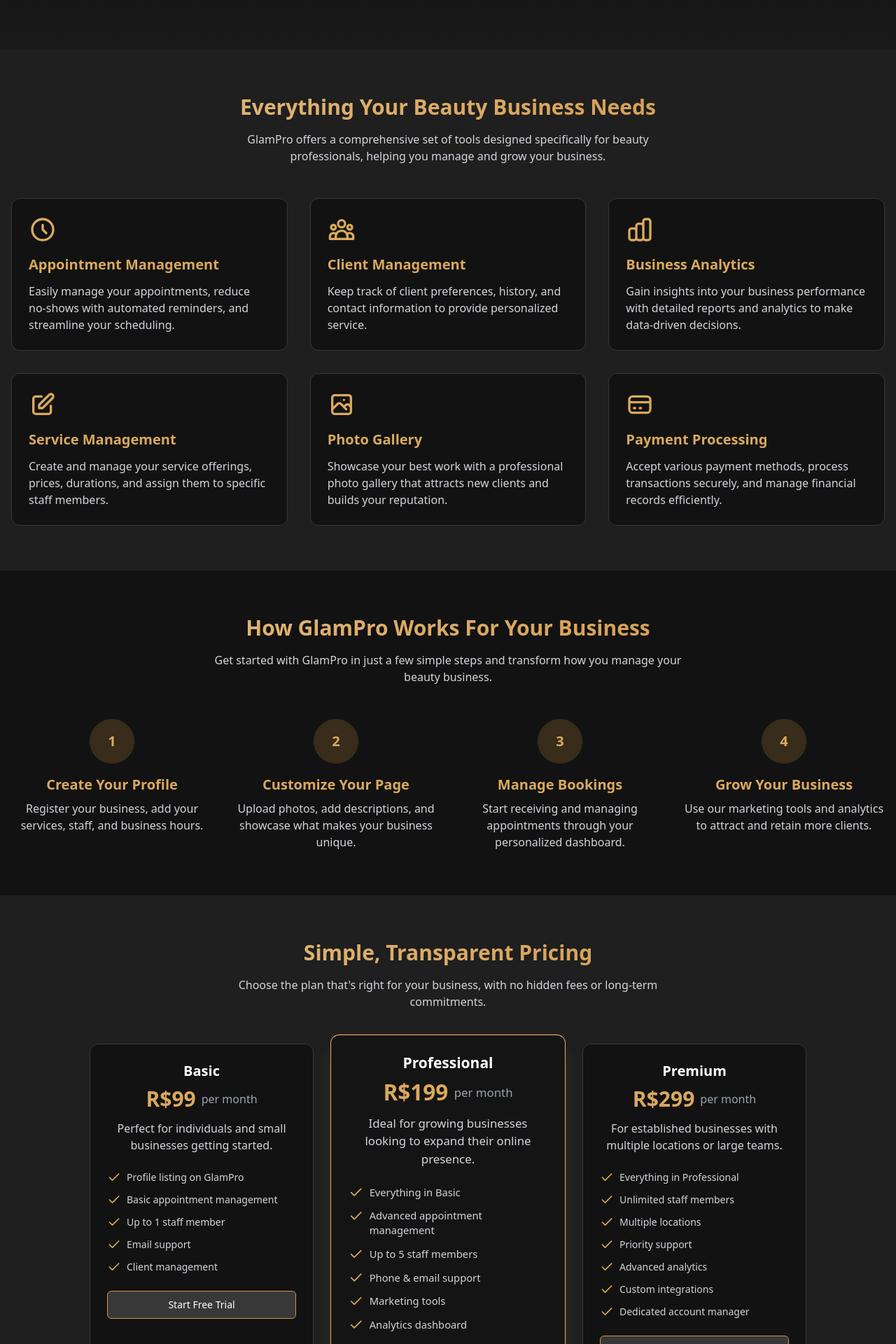
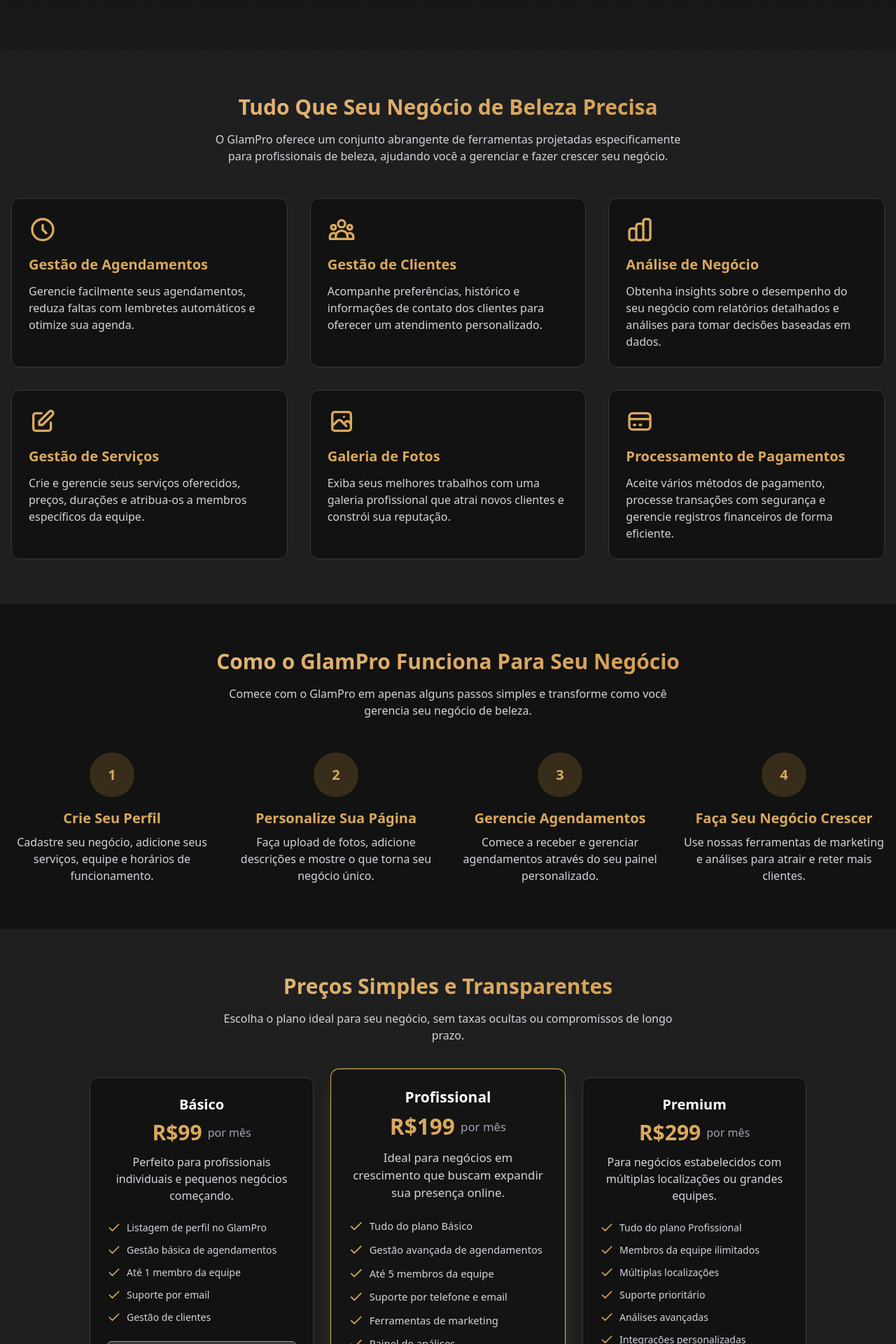
Before and after one commit to LehFonseca/salon-appointment-pro, a React (Vite) app: page /business in a window 1280 px wide. Shown: the part 460-2380 px from the top of the page at 70% size. Built offline with nearby package versions, Linux system fonts and the light colour scheme; grey boxes are pictures that could not be loaded.

Commit message:
Translate Business Page to Portuguese
Translated the BusinessPage.tsx file to Brazilian Portuguese.

```diff
--- a/src/pages/BusinessPage.tsx
+++ b/src/pages/BusinessPage.tsx
@@ -21,18 +21,18 @@ const BusinessPage = () => {
         <div className="container relative z-10 mx-auto px-4">
           <div className="max-w-3xl mx-auto text-center">
             <h1 className="text-3xl md:text-4xl lg:text-5xl font-bold mb-6 gradient-heading">
-              Grow Your Beauty Business with GlamPro
+              Faça Seu Negócio de Beleza Crescer com o GlamPro
             </h1>
             <p className="text-xl text-gray-300 mb-8">
-              Join thousands of beauty professionals who are expanding their clientele, streamlining their operations, and increasing their revenue.
+              Junte-se a milhares de profissionais de beleza que estão expandindo sua clientela, otimizando suas operações e aumentando sua receita.
             </p>
             <div className="flex flex-col sm:flex-row gap-4 justify-center">
               <Button className="bg-gold-500 hover:bg-gold-600 text-glam-900 text-lg py-6 px-8">
-                Register Your Business
+                Cadastre Seu Negócio
                 <ArrowRight className="ml-2" size={18} />
               </Button>
               <Button variant="outline" className="border-gold-500 text-gold-400 text-lg py-6 px-8">
-                Request a Demo
+                Solicitar Demonstração
               </Button>
             </div>
           </div>
@@ -44,10 +44,10 @@ const BusinessPage = () => {
         <div className="container mx-auto px-4">
           <div className="text-center mb-12">
             <h2 className="text-2xl md:text-3xl font-bold mb-4 gradient-heading">
-              Everything Your Beauty Business Needs
+              Tudo Que Seu Negócio de Beleza Precisa
             </h2>
             <p className="text-gray-300 max-w-2xl mx-auto">
-              GlamPro offers a comprehensive set of tools designed specifically for beauty professionals, helping you manage and grow your business.
+              O GlamPro oferece um conjunto abrangente de ferramentas projetadas especificamente para profissionais de beleza, ajudando você a gerenciar e fazer crescer seu negócio.
             </p>
           </div>
 
@@ -59,8 +59,8 @@ const BusinessPage = () => {
                     <path strokeLinecap="round" strokeLinejoin="round" strokeWidth={2} d="M12 8v4l3 3m6-3a9 9 0 11-18 0 9 9 0 0118 0z" />
                   </svg>
                 ),
-                title: "Appointment Management",
-                description: "Easily manage your appointments, reduce no-shows with automated reminders, and streamline your scheduling."
+                title: "Gestão de Agendamentos",
+                description: "Gerencie facilmente seus agendamentos, reduza faltas com lembretes automáticos e otimize sua agenda."
               },
               {
                 icon: (
@@ -68,8 +68,8 @@ const BusinessPage = () => {
                     <path strokeLinecap="round" strokeLinejoin="round" strokeWidth={2} d="M17 20h5v-2a3 3 0 00-5.356-1.857M17 20H7m10 0v-2c0-.656-.126-1.283-.356-1.857M7 20H2v-2a3 3 0 015.356-1.857M7 20v-2c0-.656.126-1.283.356-1.857m0 0a5.002 5.002 0 019.288 0M15 7a3 3 0 11-6 0 3 3 0 016 0zm6 3a2 2 0 11-4 0 2 2 0 014 0zM7 10a2 2 0 11-4 0 2 2 0 014 0z" />
                   </svg>
                 ),
-                title: "Client Management",
-                description: "Keep track of client preferences, history, and contact information to provide personalized service."
+                title: "Gestão de Clientes",
+                description: "Acompanhe preferências, histórico e informações de contato dos clientes para oferecer um atendimento personalizado."
               },
               {
                 icon: (
@@ -77,8 +77,8 @@ const BusinessPage = () => {
                     <path strokeLinecap="round" strokeLinejoin="round" strokeWidth={2} d="M9 19v-6a2 2 0 00-2-2H5a2 2 0 00-2 2v6a2 2 0 002 2h2a2 2 0 002-2zm0 0V9a2 2 0 012-2h2a2 2 0 012 2v10m-6 0a2 2 0 002 2h2a2 2 0 002-2m0 0V5a2 2 0 012-2h2a2 2 0 012 2v14a2 2 0 01-2 2h-2a2 2 0 01-2-2z" />
                   </svg>
                 ),
-                title: "Business Analytics",
-                description: "Gain insights into your business performance with detailed reports and analytics to make data-driven decisions."
+                title: "Análise de Negócio",
+                description: "Obtenha insights sobre o desempenho do seu negócio com relatórios detalhados e análises para tomar decisões baseadas em dados."
               },
               {
                 icon: (
@@ -86,8 +86,8 @@ const BusinessPage = () => {
                     <path strokeLinecap="round" strokeLinejoin="round" strokeWidth={2} d="M11 5H6a2 2 0 00-2 2v11a2 2 0 002 2h11a2 2 0 002-2v-5m-1.414-9.414a2 2 0 112.828 2.828L11.828 15H9v-2.828l8.586-8.586z" />
                   </svg>
                 ),
-                title: "Service Management",
-                description: "Create and manage your service offerings, prices, durations, and assign them to specific staff members."
+                title: "Gestão de Serviços",
+                description: "Crie e gerencie seus serviços oferecidos, preços, durações e atribua-os a membros específicos da equipe."
               },
               {
                 icon: (
@@ -95,8 +95,8 @@ const BusinessPage = () => {
                     <path strokeLinecap="round" strokeLinejoin="round" strokeWidth={2} d="M4 16l4.586-4.586a2 2 0 012.828 0L16 16m-2-2l1.586-1.586a2 2 0 012.828 0L20 14m-6-6h.01M6 20h12a2 2 0 002-2V6a2 2 0 00-2-2H6a2 2 0 00-2 2v12a2 2 0 002 2z" />
                   </svg>
                 ),
-                title: "Photo Gallery",
-                description: "Showcase your best work with a professional photo gallery that attracts new clients and builds your reputation."
+                title: "Galeria de Fotos",
+                description: "Exiba seus melhores trabalhos com uma galeria profissional que atrai novos clientes e constrói sua reputação."
               },
               {
                 icon: (
@@ -104,8 +104,8 @@ const BusinessPage = () => {
                     <path strokeLinecap="round" strokeLinejoin="round" strokeWidth={2} d="M3 10h18M7 15h1m4 0h1m-7 4h12a3 3 0 003-3V8a3 3 0 00-3-3H6a3 3 0 00-3 3v8a3 3 0 003 3z" />
                   </svg>
                 ),
-                title: "Payment Processing",
-                description: "Accept various payment methods, process transactions securely, and manage financial records efficiently."
+                title: "Processamento de Pagamentos",
+                description: "Aceite vários métodos de pagamento, processe transações com segurança e gerencie registros financeiros de forma eficiente."
               }
             ].map((feature, index) => (
               <div key={index} className="bg-glam-900 p-6 rounded-xl border border-glam-700">
@@ -123,10 +123,10 @@ const BusinessPage = () => {
         <div className="container mx-auto px-4">
           <div className="text-center mb-12">
             <h2 className="text-2xl md:text-3xl font-bold mb-4 gradient-heading">
-              How GlamPro Works For Your Business
+              Como o GlamPro Funciona Para Seu Negócio
             </h2>
             <p className="text-gray-300 max-w-2xl mx-auto">
-              Get started with GlamPro in just a few simple steps and transform how you manage your beauty business.
+              Comece com o GlamPro em apenas alguns passos simples e transforme como você gerencia seu negócio de beleza.
             </p>
           </div>
 
@@ -134,23 +134,23 @@ const BusinessPage = () => {
             {[
               {
                 step: "1",
-                title: "Create Your Profile",
-                description: "Register your business, add your services, staff, and business hours."
+                title: "Crie Seu Perfil",
+                description: "Cadastre seu negócio, adicione seus serviços, equipe e horários de funcionamento."
               },
               {
                 step: "2",
-                title: "Customize Your Page",
-                description: "Upload photos, add descriptions, and showcase what makes your business unique."
+                title: "Personalize Sua Página",
+                description: "Faça upload de fotos, adicione descrições e mostre o que torna seu negócio único."
               },
               {
                 step: "3",
-                title: "Manage Bookings",
-                description: "Start receiving and managing appointments through your personalized dashboard."
+                title: "Gerencie Agendamentos",
+                description: "Comece a receber e gerenciar agendamentos através do seu painel personalizado."
               },
               {
                 step: "4",
-                title: "Grow Your Business",
-                description: "Use our marketing tools and analytics to attract and retain more clients."
+                title: "Faça Seu Negócio Crescer",
+                description: "Use nossas ferramentas de marketing e análises para atrair e reter mais clientes."
               }
             ].map((item, index) => (
               <div key={index} className="text-center">
@@ -173,62 +173,62 @@ const BusinessPage = () => {
         <div className="container mx-auto px-4">
           <div className="text-center mb-12">
             <h2 className="text-2xl md:text-3xl font-bold mb-4 gradient-heading">
-              Simple, Transparent Pricing
+              Preços Simples e Transparentes
             </h2>
             <p className="text-gray-300 max-w-2xl mx-auto">
-              Choose the plan that's right for your business, with no hidden fees or long-term commitments.
+              Escolha o plano ideal para seu negócio, sem taxas ocultas ou compromissos de longo prazo.
             </p>
           </div>
 
           <div className="grid grid-cols-1 md:grid-cols-3 gap-8 max-w-5xl mx-auto">
             {[
               {
-                name: "Basic",
+                name: "Básico",
                 price: "R$99",
-                period: "per month",
-                description: "Perfect for individuals and small businesses getting started.",
+                period: "por mês",
+                description: "Perfeito para profissionais individuais e pequenos negócios começando.",
                 features: [
-                  "Profile listing on GlamPro",
-                  "Basic appointment management",
-                  "Up to 1 staff member",
-                  "Email support",
-                  "Client management"
+                  "Listagem de perfil no GlamPro",
+                  "Gestão básica de agendamentos",
+                  "Até 1 membro da equipe",
+                  "Suporte por email",
+                  "Gestão de clientes"
                 ],
-                buttonText: "Start Free Trial",
+                buttonText: "Iniciar Teste Grátis",
                 highlighted: false
               },
               {
-                name: "Professional",
+                name: "Profissional",
                 price: "R$199",
-                period: "per month",
-                description: "Ideal for growing businesses looking to expand their online presence.",
+                period: "por mês",
+                description: "Ideal para negócios em crescimento que buscam expandir sua presença online.",
                 features: [
-                  "Everything in Basic",
-                  "Advanced appointment management",
-                  "Up to 5 staff members",
-                  "Phone & email support",
-                  "Marketing tools",
-                  "Analytics dashboard",
-                  "Payment processing"
+                  "Tudo do plano Básico",
+                  "Gestão avançada de agendamentos",
+                  "Até 5 membros da equipe",
+                  "Suporte por telefone e email",
+                  "Ferramentas de marketing",
+                  "Painel de análises",
+                  "Processamento de pagamentos"
                 ],
-                buttonText: "Start Free Trial",
+                buttonText: "Iniciar Teste Grátis",
                 highlighted: true
               },
               {
                 name: "Premium",
                 price: "R$299",
-                period: "per month",
-                description: "For established businesses with multiple locations or large teams.",
+                period: "por mês",
+                description: "Para negócios estabelecidos com múltiplas localizações ou grandes equipes.",
                 features: [
-                  "Everything in Professional",
-                  "Unlimited staff members",
-                  "Multiple locations",
-                  "Priority support",
-                  "Advanced analytics",
-                  "Custom integrations",
-                  "Dedicated account manager"
+                  "Tudo do plano Profissional",
+                  "Membros da equipe ilimitados",
+                  "Múltiplas localizações",
+                  "Suporte prioritário",
+                  "Análises avançadas",
+                  "Integrações personalizadas",
+                  "Gerente de conta dedicado"
                 ],
-                buttonText: "Start Free Trial",
+                buttonText: "Iniciar Teste Grátis",
                 highlighted: false
               }
             ].map((plan, index) => (
@@ -266,7 +266,7 @@ const BusinessPage = () => {
           </div>
 
           <div className="text-center mt-8 text-gray-400 text-sm">
-            All plans come with a 14-day free trial. No credit card required.
+            Todos os planos incluem 14 dias de teste grátis. Não é necessário cartão de crédito.
           </div>
         </div>
       </section>
@@ -276,31 +276,31 @@ const BusinessPage = () => {
         <div className="container mx-auto px-4">
           <div className="text-center mb-12">
             <h2 className="text-2xl md:text-3xl font-bold mb-4 gradient-heading">
-              Success Stories
+              Histórias de Sucesso
             </h2>
             <p className="text-gray-300 max-w-2xl mx-auto">
-              Hear from beauty professionals who have transformed their businesses with GlamPro.
+              Ouça de profissionais de beleza que transformaram seus negócios com o GlamPro.
             </p>
           </div>
 
           <div className="grid grid-cols-1 md:grid-cols-3 gap-8 max-w-5xl mx-auto">
             {[
               {
-                quote: "Since joining GlamPro, my client bookings have increased by 40%. The platform is so intuitive and my clients love how easy it is to book appointments.",
+                quote: "Desde que ingressei no GlamPro, meus agendamentos de clientes aumentaram 40%. A plataforma é tão intuitiva e meus clientes adoram como é fácil agendar.",
                 name: "Carla Mendes",
-                role: "Hair Stylist, Rio de Janeiro",
+                role: "Cabeleireira, Rio de Janeiro",
                 image: "https://images.unsplash.com/photo-1544717305-2782549b5136?ixlib=rb-4.0.3&auto=format&fit=crop&w=870&q=80"
               },
               {
-                quote: "GlamPro has completely streamlined our operations. The reduced no-shows alone have made it worth every penny. I recommend it to every beauty professional I know.",
+                quote: "O GlamPro simplificou completamente nossas operações. Só a redução de faltas já valeu cada centavo. Recomendo para todo profissional de beleza que conheço.",
                 name: "Miguel Torres",
-                role: "Barbershop Owner, São Paulo",
+                role: "Proprietário de Barbearia, São Paulo",
                 image: "https://images.unsplash.com/photo-1560250097-0b93528c311a?ixlib=rb-4.0.3&auto=format&fit=crop&w=387&q=80"
               },
               {
-                quote: "The analytics tools have helped me understand my business better. I can now make data-driven decisions about services, pricing, and marketing.",
+                quote: "As ferramentas de análise me ajudaram a entender melhor meu negócio. Agora posso tomar decisões baseadas em dados sobre serviços, preços e marketing.",
                 name: "Ana Silva",
-                role: "Nail Salon Owner, Belo Horizonte",
+                role: "Proprietária de Nail Design, Belo Horizonte",
                 image: "https://images.unsplash.com/photo-1544717302-de2939b7ef71?ixlib=rb-4.0.3&auto=format&fit=crop&w=870&q=80"
               }
             ].map((testimonial, index) => (
@@ -330,38 +330,38 @@ const BusinessPage = () => {
         <div className="container mx-auto px-4">
           <div className="text-center mb-12">
             <h2 className="text-2xl md:text-3xl font-bold mb-4 gradient-heading">
-              Frequently Asked Questions
+              Perguntas Frequentes
             </h2>
             <p className="text-gray-300 max-w-2xl mx-auto">
-              Have questions about GlamPro? Find answers to common questions below.
+              Tem dúvidas sobre o GlamPro? Encontre respostas para perguntas comuns abaixo.
             </p>
           </div>
 
           <div className="max-w-3xl mx-auto space-y-6">
             {[
               {
-                question: "How much does GlamPro cost?",
-                answer: "GlamPro offers various pricing plans starting from R$99/month. We have options for businesses of all sizes, from individual professionals to large salons with multiple locations."
+                question: "Quanto custa o GlamPro?",
+                answer: "O GlamPro oferece vários planos de preços a partir de R$99/mês. Temos opções para negócios de todos os tamanhos, desde profissionais individuais até grandes salões com múltiplas localizações."
               },
               {
-                question: "Is there a contract or commitment?",
-                answer: "No, GlamPro operates on a monthly subscription basis with no long-term contracts. You can upgrade, downgrade, or cancel your plan at any time."
+                question: "Existe contrato ou compromisso?",
+                answer: "Não, o GlamPro funciona com assinatura mensal sem contratos de longo prazo. Você pode fazer upgrade, downgrade ou cancelar seu plano a qualquer momento."
               },
               {
-                question: "How do I get started with GlamPro?",
-                answer: "Getting started is easy! Simply register for a free 14-day trial, set up your business profile, add your services and staff, and you're ready to start accepting bookings."
+                question: "Como começar com o GlamPro?",
+                answer: "Começar é fácil! Simplesmente cadastre-se para um teste grátis de 14 dias, configure seu perfil de negócio, adicione seus serviços e equipe, e você estará pronto para começar a aceitar agendamentos."
               },
               {
-                question: "Can I integrate GlamPro with my existing website?",
-                answer: "Yes, GlamPro offers widgets and booking buttons that can be easily integrated into your existing website, allowing clients to book appointments directly."
+                question: "Posso integrar o GlamPro com meu site existente?",
+                answer: "Sim, o GlamPro oferece widgets e botões de agendamento que podem ser facilmente integrados ao seu site existente, permitindo que clientes agendem diretamente."
               },
               {
-                question: "What payment methods are supported?",
-                answer: "GlamPro supports all major credit cards, debit cards, and popular payment platforms including Pix, Mercado Pago, and PagSeguro."
+                question: "Quais métodos de pagamento são suportados?",
+                answer: "O GlamPro suporta todos os principais cartões de crédito, cartões de débito e plataformas de pagamento populares incluindo Pix, Mercado Pago e PagSeguro."
               },
               {
-                question: "Can I manage multiple locations with GlamPro?",
-                answer: "Yes, our Premium plan supports multiple location management from a single dashboard, making it perfect for businesses with several branches."
+                question: "Posso gerenciar múltiplas localizações com o GlamPro?",
+                answer: "Sim, nosso plano Premium suporta gestão de múltiplas localizações em um único painel, sendo perfeito para negócios com várias filiais."
               }
             ].map((faq, index) => (
               <div key={index} className="bg-glam-900 rounded-lg p-6 border border-glam-700">
@@ -372,9 +372,9 @@ const BusinessPage = () => {
           </div>
 
           <div className="text-center mt-8">
-            <p className="text-gray-300 mb-4">Still have questions? We're here to help.</p>
+            <p className="text-gray-300 mb-4">Ainda tem dúvidas? Estamos aqui para ajudar.</p>
             <Button asChild className="bg-gold-500 hover:bg-gold-600 text-glam-900">
-              <Link to="/contact">Contact Support</Link>
+              <Link to="/contact">Contactar Suporte</Link>
             </Button>
           </div>
         </div>
@@ -385,21 +385,21 @@ const BusinessPage = () => {
         <div className="container mx-auto px-4 text-center">
           <div className="max-w-3xl mx-auto">
             <h2 className="text-2xl md:text-3xl font-bold mb-4 gradient-heading">
-              Ready to Transform Your Beauty Business?
+              Pronto Para Transformar Seu Negócio de Beleza?
             </h2>
             <p className="text-gray-300 mb-8 text-lg">
-              Join thousands of beauty professionals already growing their business with GlamPro.
+              Junte-se a milhares de profissionais de beleza que já estão fazendo seus negócios crescerem com o GlamPro.
             </p>
             <div className="flex flex-col sm:flex-row gap-4 justify-center">
               <Button className="bg-gold-500 hover:bg-gold-600 text-glam-900 text-lg py-6 px-8">
-                Start Your Free Trial
+                Comece Seu Teste Grátis
                 <ArrowRight className="ml-2" size={18} />
               </Button>
               <Button variant="outline" className="border-gold-500 text-gold-400 text-lg py-6 px-8">
-                Schedule a Demo
+                Agendar Demonstração
               </Button>
             </div>
-            <p className="text-gray-400 mt-4 text-sm">No credit card required. 14-day free trial.</p>
+            <p className="text-gray-400 mt-4 text-sm">Não é necessário cartão de crédito. Teste grátis de 14 dias.</p>
           </div>
         </div>
       </section>
```
